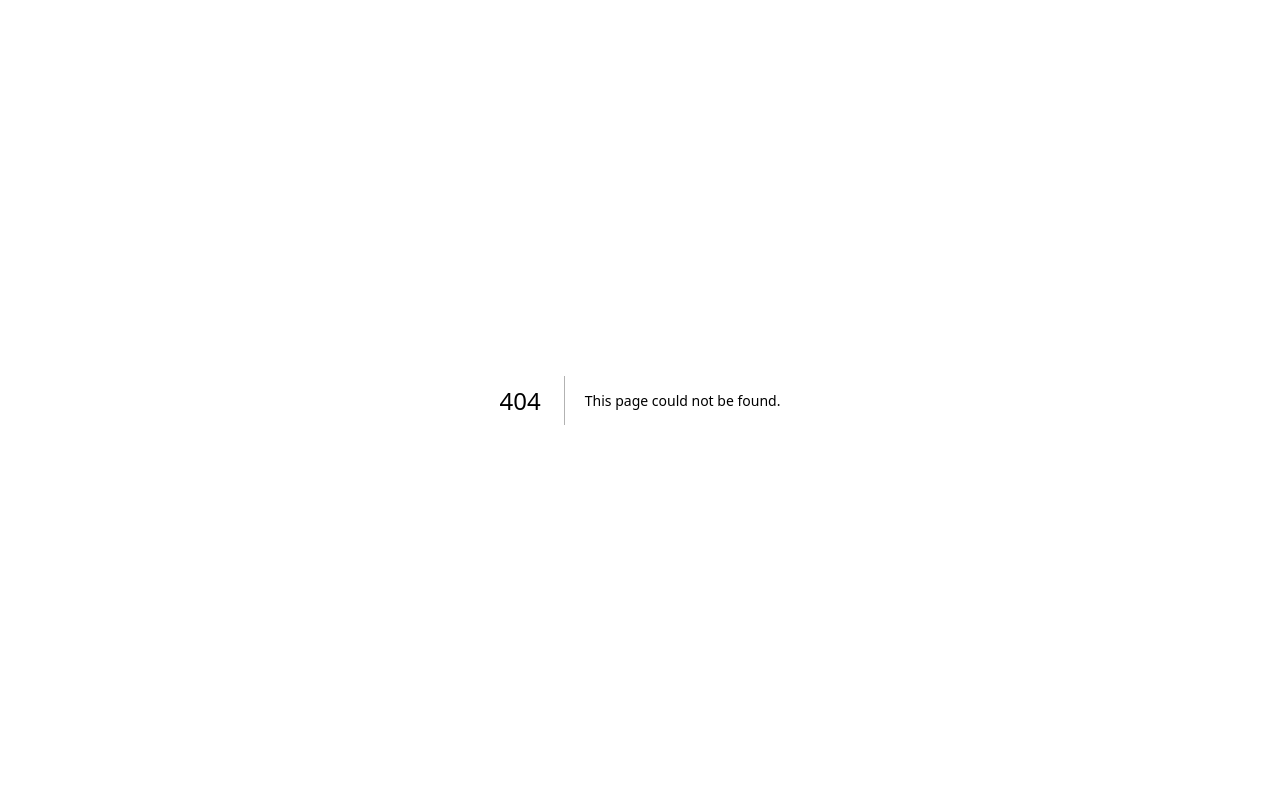
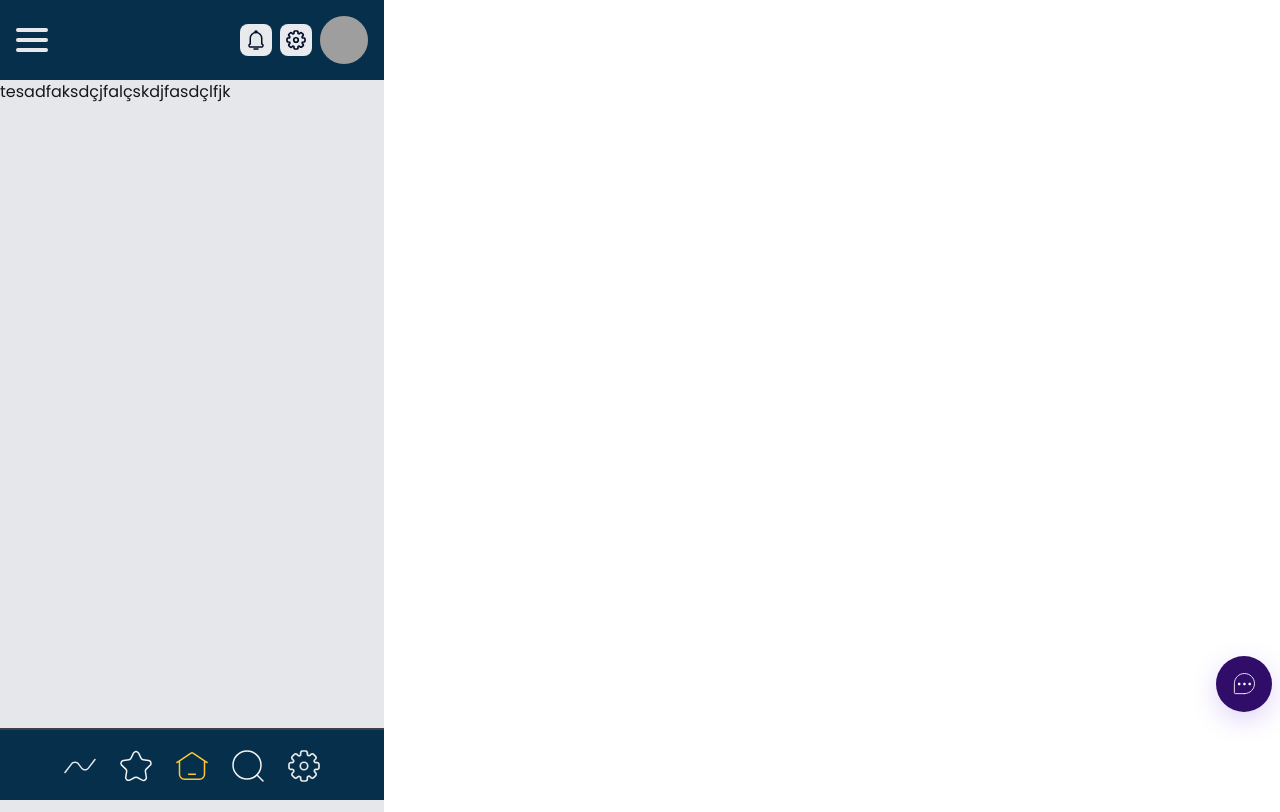
Before and after one commit to Felipeallanf10/classCheck, a Next.js app: page /dashboard in a window 1280 px wide. Before the commit this address had no page. Built offline with nearby package versions, Linux system fonts and the light colour scheme; grey boxes are pictures that could not be loaded.

Commit message:
Adiciona novos componentes de Header e Footer, implementa a página de Dashboard e atualiza as dependências no package.json e package-lock.json.

```diff
--- /dev/null
+++ b/src/app/dashboard/page.tsx
@@ -0,0 +1,56 @@
+export default function Dashboard() {
+    return (
+      <main className="w-96 h-[812px] bg-gray-200 font-['Poppins'] relative">
+        {/* Header */}
+        <header className="h-20 bg-sky-950 flex items-center justify-between px-4">
+          <button className="w-8 h-8">
+            <img src="/lg_menu.svg" alt="Menu" />
+          </button>
+
+          <div className="flex items-center gap-2">
+            <div className="w-8 h-8 bg-zinc-100/95 rounded-lg flex justify-center items-center p-1">
+              <img src="/notifications.svg" alt="" />
+            </div>
+            <div className="w-8 h-8 bg-zinc-100/95 rounded-lg flex justify-center items-center p-1">
+              <img src="/config.svg" alt="" />
+            </div>
+            <div className="w-12 h-12 relative">
+              <div className="w-12 h-12 bg-zinc-700 rounded-full" />
+              <img
+                className="w-12 h-12 absolute top-0 left-0 rounded-full"
+                src="/perfil.jpg"
+                alt="Avatar"
+              />
+            </div>
+          </div>
+        </header>
+
+       <main>
+        tesadfaksdçjfalçskdjfasdçlfjk
+       </main>
+
+        {/* Floating Action Button */}
+        <button className="fixed bottom-24 right-4 w-12 h-12 z-50">
+          <div className="w-14 h-14 bg-violet-950 rounded-full shadow-[0px_8px_24px_0px_rgba(130,87,229,0.25)] flex items-center justify-center">
+            <div className="w-7 h-7 relative">
+              <img src="/chat-teardrop-dots-regular-24px.svg" alt="" />
+          </div>
+          </div>
+        </button>
+
+        {/* Footer */}
+        <footer className="fixed bottom-0 w-96 h-18 bg-sky-950">
+          <div className="h-0.5 w-full bg-zinc-700" />
+          <nav className="h-full flex items-center justify-center">
+            <div className="flex gap-6">
+              <img src="/dashboard.svg" alt="" />
+              <img src="/star.svg" alt="" />
+              <img src="/home.svg" alt="" />
+              <img src="/search.svg" alt="" />
+              <img src="/configuration.svg" alt="" />
+            </div>
+          </nav>
+        </footer>
+      </main>
+    );
+  }
--- /dev/null
+++ b/src/app/favoritos/page.tsx
@@ -0,0 +1,7 @@
+export default function Favoritos() {
+    return (
+        <>
+            <h1>Favoritos</h1>
+        </>
+    )
+}
--- a/src/app/page.tsx
+++ b/src/app/page.tsx
@@ -1,29 +1,11 @@
+import Footer from "@/components/basics/Footer/Footer";
+import Header  from "@/components/basics/Header/Header";
+
 export default function Home() {
   return (
-    <main className="w-96 h-[812px] bg-gray-200 font-['Poppins'] relative">
+    <div className="w-96 h-[812px] bg-gray-200 font-['Poppins'] relative">
       {/* Header */}
-      <header className="h-20 bg-sky-950 flex items-center justify-between px-4">
-        <button className="w-8 h-8">
-          <img src="/lg_menu.svg" alt="Menu" />
-        </button>
-
-        <div className="flex items-center gap-2">
-          <div className="w-8 h-8 bg-zinc-100/95 rounded-lg flex justify-center items-center p-1">
-            <img src="/notifications.svg" alt="" />
-          </div>
-          <div className="w-8 h-8 bg-zinc-100/95 rounded-lg flex justify-center items-center p-1">
-            <img src="/config.svg" alt="" />
-          </div>
-          <div className="w-12 h-12 relative">
-            <div className="w-12 h-12 bg-zinc-700 rounded-full" />
-            <img
-              className="w-12 h-12 absolute top-0 left-0 rounded-full"
-              src="/perfil.jpg"
-              alt="Avatar"
-            />
-          </div>
-        </div>
-      </header>
+      <Header />
 
       {/* Main Content */}
       <div className="h-[calc(812px-5rem-4.5rem)] overflow-y-auto p-5 space-y-6">
@@ -82,18 +64,7 @@ export default function Home() {
       </button>
 
       {/* Footer */}
-      <footer className="fixed bottom-0 w-96 h-18 bg-sky-950">
-        <div className="h-0.5 w-full bg-zinc-700" />
-        <nav className="h-full flex items-center justify-center">
-          <div className="flex gap-6">
-            <img src="/dashboard.svg" alt="" />
-            <img src="/star.svg" alt="" />
-            <img src="/home.svg" alt="" />
-            <img src="/search.svg" alt="" />
-            <img src="/configuration.svg" alt="" />
-          </div>
-        </nav>
-      </footer>
-    </main>
+      <Footer />
+    </div>
   );
 }
--- /dev/null
+++ b/src/components/basics/Footer/Footer.tsx
@@ -0,0 +1,16 @@
+export default function Footer() {
+    return (
+        <footer className="fixed bottom-0 w-96 h-18 bg-sky-950">
+        <div className="h-0.5 w-full bg-zinc-700" />
+        <nav className="h-full flex items-center justify-center">
+          <div className="flex gap-6">
+            <img src="/dashboard.svg" alt="" />
+            <img src="/star.svg" alt="" />
+            <img src="/home.svg" alt="" />
+            <img src="/search.svg" alt="" />
+            <img src="/configuration.svg" alt="" />
+          </div>
+        </nav>
+      </footer>
+    )
+}
--- /dev/null
+++ b/src/components/basics/Header/Header.tsx
@@ -0,0 +1,26 @@
+export default function Header() {
+    return (
+        <header className="h-20 bg-sky-950 flex items-center justify-between px-4">
+        <button className="w-8 h-8">
+          <img src="/lg_menu.svg" alt="Menu" />
+        </button>
+
+        <div className="flex items-center gap-2">
+          <div className="w-8 h-8 bg-zinc-100/95 rounded-lg flex justify-center items-center p-1">
+            <img src="/notifications.svg" alt="" />
+          </div>
+          <div className="w-8 h-8 bg-zinc-100/95 rounded-lg flex justify-center items-center p-1">
+            <img src="/config.svg" alt="" />
+          </div>
+          <div className="w-12 h-12 relative">
+            <div className="w-12 h-12 bg-zinc-700 rounded-full" />
+            <img
+              className="w-12 h-12 absolute top-0 left-0 rounded-full"
+              src="/perfil.jpg"
+              alt="Avatar"
+            />
+          </div>
+        </div>
+      </header>
+    )
+}
```
Also changed, not shown: package.json (+6 -5 lines), src/app/(auth)/signIn/page.tsx (added), src/app/api/auth/[...nextauth]/route.ts (added), 1 other file (tests, documents, lock files or other folders).
